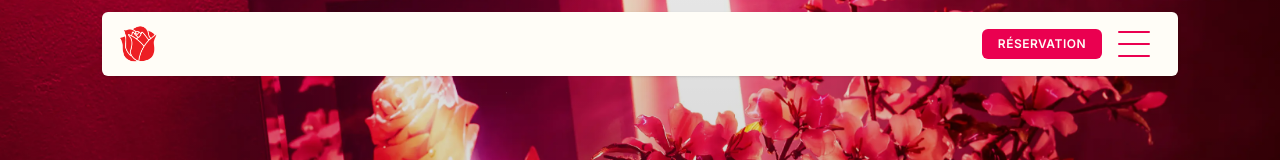
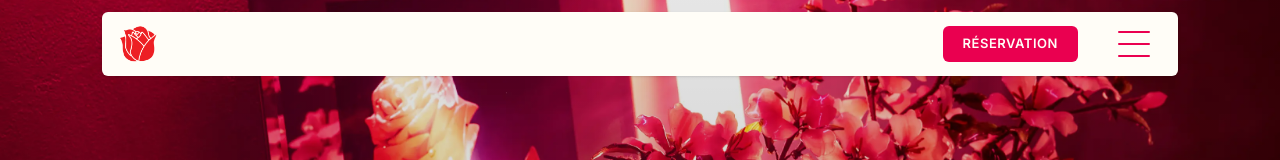
Before and after one commit to LORDOFDIRTYNESS/fleursetcadeaux, a Vue app: page / in a window 1280 px wide. Shown: the top 160 px of the page. Built offline with nearby package versions, Linux system fonts and the light colour scheme.

Commit message:
Nav button desktop bigger.

```diff
--- a/src/components/concept1_dynamic/Concept1Nav.vue
+++ b/src/components/concept1_dynamic/Concept1Nav.vue
@@ -49,7 +49,7 @@ onBeforeUnmount(() => {
             href="https://booking.libroreserve.com/237aca3151e2466/QC016223038468/seat"
             target="_blank"
             rel="noopener noreferrer"
-            class="hidden md:block rounded-md bg-[#ea0050] px-4 py-1.5 font-inter text-[12px] font-semibold uppercase tracking-[0.04em] text-[#fffdf7] hover:opacity-80 transition-opacity"
+            class="hidden md:block rounded-md bg-[#ea0050] px-5 py-2 font-inter text-[13px] font-semibold uppercase tracking-[0.04em] text-[#fffdf7] hover:opacity-80 transition-opacity md:mr-6"
           >
             {{ lang === 'fr' ? 'Réservation' : 'Reservation' }}
           </a>
```
